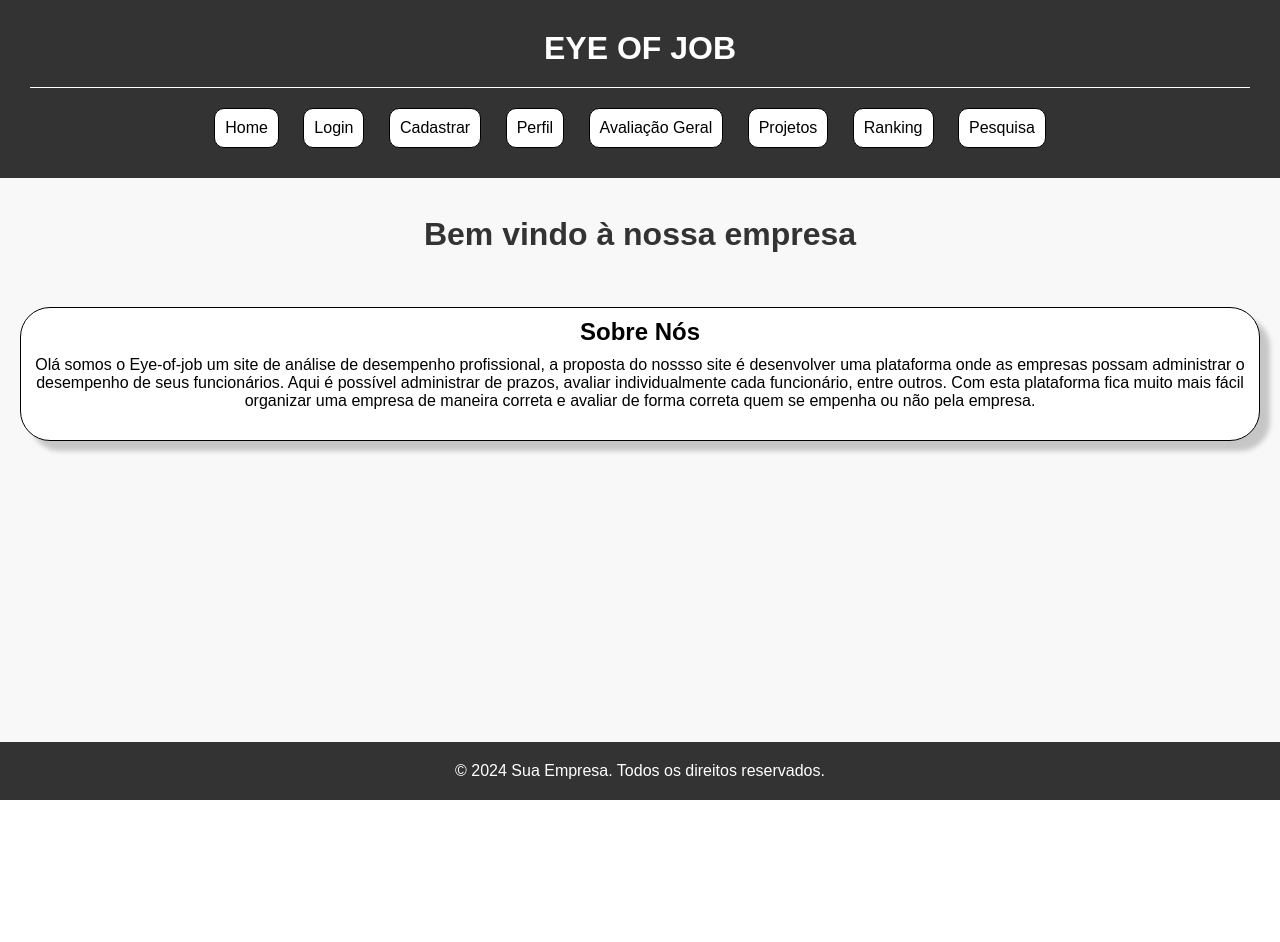
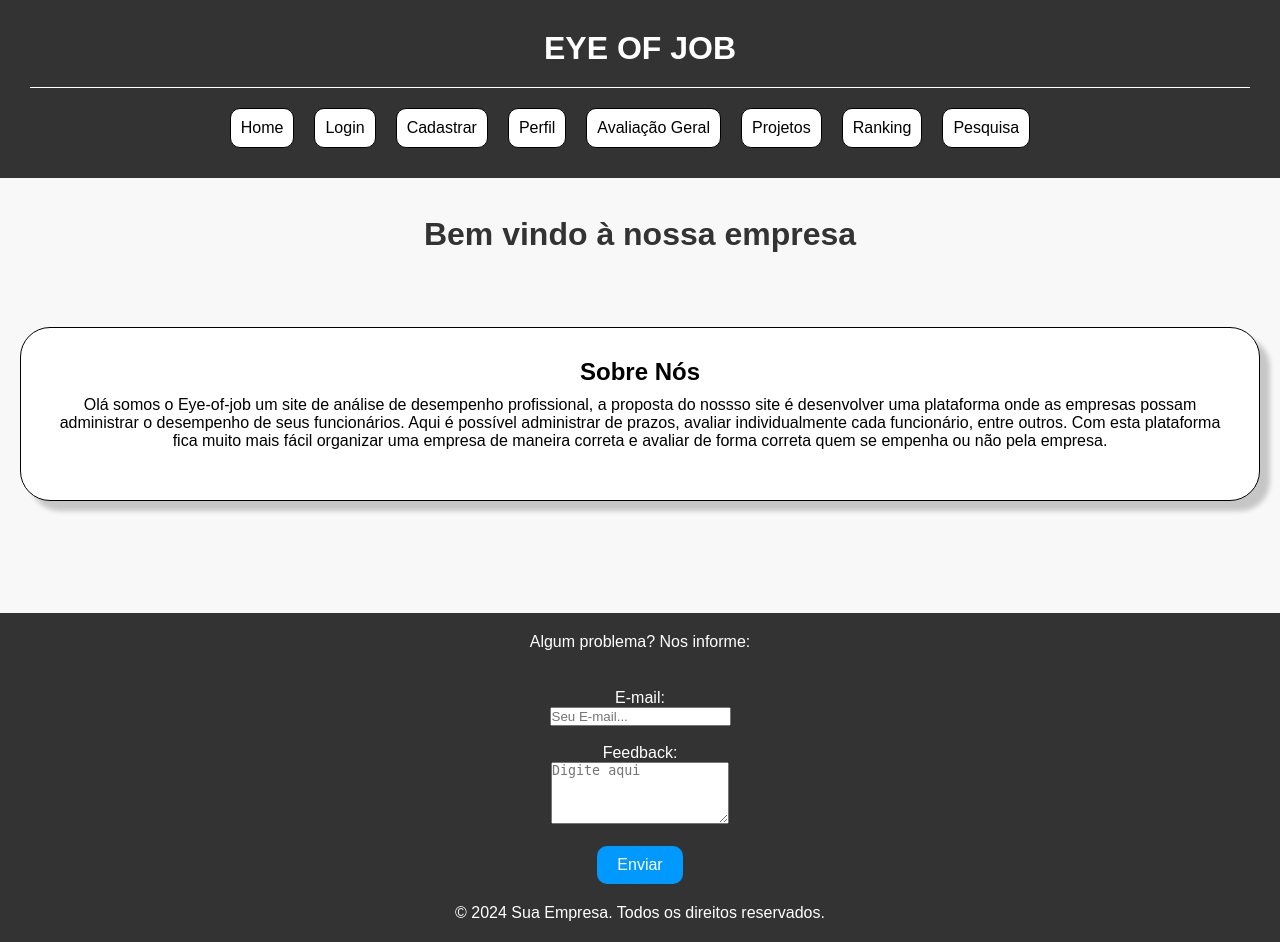
Before and after one commit to AndG087/Projeto-de-FDS, a Django app: page / in a window 1280 px wide. Before the commit the page ends 800 px from the top, so only its background shows below. Run offline with Django 5.2, Linux system fonts and the light colour scheme; a user stored in the database is signed in; parts of the project's set-up code (start-up, migrations or seed data) failed here and were passed over.

Commit message:
Implementando a historia de feedback

```diff
--- a/home/static/inicio.css
+++ /dev/null
@@ -1,89 +0,0 @@
-.container {
-    text-align: center;
-    padding: 10px;
-}
-
-  a {
-    display: inline-block; /* Garante que a 'box' se ajuste ao conteúdo do link */
-    padding: 10px; /* Adiciona espaço interno dentro da 'box' */
-    border: 1px solid black; /* Adiciona uma borda de 1px sólida cinza */
-    background-color: white; /* Define a cor de fundo da 'box' */
-    text-decoration: none; /* Remove o sublinhado padrão do link */
-    color: black; /* Define a cor do texto */
-    border-radius: 10px; /* Adiciona cantos arredondados */
-}
-
-.about-us{
-    text-align: center;
-    display: inline-flex; /* Garante que a 'box' se ajuste ao conteúdo do link */
-    border: 1px solid black; /* Adiciona uma borda de 1px sólida cinza */
-    box-shadow: 10px 10px 5px rgba(0, 0, 0, 0.2);
-    background-color: white; /* Define a cor de fundo da 'box' */
-    color: black; /* Define a cor do texto */
-    border-radius: 30px; /* Adiciona cantos arredondados */
-
-}
-
-* {
-  margin: 0;
-  padding: 0;
-  box-sizing: border-box;
-}
-
-body {
-  font-family: Arial, sans-serif;
-  background-color: #f8f8f8;
-  color: #333;
-}
-
-header {
-  background-color: #333;
-  color: #fff;
-  padding: 20px;
-}
-
-header h1 {
-  margin-bottom: 10px;
-}
-
-nav ul li {
-  display: inline;
-  margin-right: 20px;
-}
-
-nav ul li a {
-  color: black;
-  text-decoration: none;
-}
-
-main {
-  padding: 20px;
-}
-
-section h2 {
-  margin-bottom: 10px;
-}
-
-section p {
-  margin-bottom: 20px;
-}
-
-footer {
-  background-color: #333;
-  color: #fff;
-  padding: 10px 20px;
-  position: fixed;
-  bottom: 0;
-  width: 100%;
-  text-align: center;
-}
-
-.linha-de-separacao {
-  border-top: 1px solid white; /* Define uma linha sólida com 1px de espessura */
-  margin-top: 20px; /* Espaçamento superior para separar dos elementos */
-  margin-bottom: 20px; /* Espaçamento inferior para separar dos elementos */
-}
-
-h1{
-  text-align: center;
-}
--- /dev/null
+++ b/home/static/inicio2.css
@@ -0,0 +1,119 @@
+* {
+  margin: 0;
+  padding: 0;
+  box-sizing: border-box;
+}
+
+html, body {
+  height: 100%;
+  font-family: Arial, sans-serif;
+  background-color: #f8f8f8;
+  color: #333;
+}
+
+body {
+  display: flex;
+  flex-direction: column;
+}
+
+.container {
+  text-align: center;
+  padding: 10px;
+}
+
+a {
+  display: inline-block;
+  padding: 10px;
+  border: 1px solid black;
+  background-color: white;
+  text-decoration: none;
+  color: black;
+  border-radius: 10px;
+}
+
+.about-us {
+  text-align: center;
+  display: inline-flex;
+  border: 1px solid black;
+  box-shadow: 10px 10px 5px rgba(0, 0, 0, 0.2);
+  background-color: white;
+  color: black;
+  border-radius: 30px;
+  padding: 20px;
+  margin: 20px auto;
+}
+
+header {
+  background-color: #333;
+  color: #fff;
+  padding: 20px;
+}
+
+header h1 {
+  margin-bottom: 10px;
+}
+
+nav ul {
+  list-style: none;
+  padding: 0;
+  display: flex;
+  justify-content: center;
+}
+
+nav ul li {
+  margin-right: 20px;
+}
+
+nav ul li a {
+
+  text-decoration: none;
+}
+
+main {
+  flex: 1;
+  padding: 20px;
+}
+
+section h2 {
+  margin-bottom: 10px;
+}
+
+section p {
+  margin-bottom: 20px;
+}
+
+footer {
+  background-color: #333;
+  color: #fff;
+  padding: 10px 20px;
+  text-align: center;
+}
+
+.linha-de-separacao {
+  border-top: 1px solid white;
+  margin-top: 20px;
+  margin-bottom: 20px;
+}
+
+h1 {
+  text-align: center;
+}
+
+form {
+  margin: 20px 0;
+}
+
+.btn-custom {
+  padding: 10px 20px; /* Aumenta o tamanho do botão */
+  border-radius: 10px; /* Arredonda as bordas */
+  background-color: #0099ff; /* Define a cor de fundo azul claro */
+  border: none; /* Remove a borda padrão */
+  color: white; /* Define a cor do texto */
+  font-size: 16px; /* Aumenta o tamanho da fonte */
+  cursor: pointer; /* Muda o cursor para indicar que é clicável */
+  transition: background-color 0.3s; /* Adiciona uma transição suave para a mudança de cor de fundo */
+}
+
+.btn-custom:hover {
+  background-color: #0089c0; /* Muda a cor de fundo ao passar o mouse */
+}
--- a/home/templates/inicio.html
+++ b/home/templates/inicio.html
@@ -5,7 +5,7 @@
     <meta charset="UTF-8">
     <meta name="viewport" content="width=device-width, initial-scale=1.0">
     <title>Página Inicial</title>
-    <link rel="stylesheet" href="{% static 'inicio.css' %}">
+    <link rel="stylesheet" href="{% static 'inicio2.css' %}">
 </head>
 <body>
 
@@ -25,7 +25,7 @@
                 <li><a href="{% url 'ranking' %}">Ranking</a></li>
                 <li><a href="{% url 'search' %}">Pesquisa</a></li>
 
-                <!-- Adicione mais links de navegação conforme necessário -->
+
             </ul>
         </nav>
     </div>
@@ -47,8 +47,26 @@
 
 </main>
 
+<br><br><br><br>
+
+
 <footer>
     <div class="container">
+        <p>Algum problema? Nos informe:</p> <br>
+        <form method = 'POST'>
+            {%csrf_token%}
+
+            <label for = "email">E-mail:</label> <br>
+            <input type = "Email" name = "email" placeholder = "Seu E-mail..." required>
+            <br>
+            <br>
+            <label for = "texto">Feedback:</label> <br>
+            <textarea rows="4" name = "texto" placeholder = "Digite aqui" required></textarea>
+            <br>
+            <br>
+            <button type="submit" class="btn-custom">Enviar</button>
+
+        </form>
         <p>&copy; 2024 Sua Empresa. Todos os direitos reservados.</p>
     </div>
 </footer>
--- a/home/urls.py
+++ b/home/urls.py
@@ -13,5 +13,5 @@ urlpatterns = [
     path('search/', views.search, name="search"),
     path('edit_personuser/', views.editar_perfil, name="edit_personuser"),
     path('perfil/', views.home, name="perfil"),  # Rota para o perfil do usuário logado
-    path('perfil/<int:user_id>/', views.pesquisa_resultado, name="perfil_usuario"),  # Rota para o perfil de um usuário específico
+    path('perfil/<int:user_id>/', views.home, name="perfil_usuario"),  # Rota para o perfil de um usuário específico
 ]
--- a/home/views.py
+++ b/home/views.py
@@ -8,7 +8,7 @@ from django.db.models import Count, Avg
 from django.contrib.auth.models import User
 from django.contrib.auth import authenticate, login as logind
 from django.http import HttpResponse
-from .models import Avaliacao3, Projeto, Foto, Descricao
+from .models import Avaliacao3, Projeto, Foto, Descricao, Feedback3
 from django.shortcuts import render, get_object_or_404
 from django.http import JsonResponse
 
@@ -17,7 +17,16 @@ from django.http import JsonResponse
 
 @login_required(login_url="/login/")
 def inicio(request):
+    if request.method == 'POST':
+        email = request.POST.get('email')
+        texto = request.POST.get('texto')
+        usuario = request.user
+
+        feedback = Feedback3(email=email, texto=texto,user=usuario)
+        feedback.save()
+
     return render(request,'inicio.html')
+
 
 
 def login(request):
@@ -107,6 +116,7 @@ def home(request, user_id=None):
         avaliacoes_usuario = Avaliacao3.objects.filter(avaliado=request.user.username)
         media_avaliacoes = avaliacoes_usuario.aggregate(avg_nota=Avg('nota'))['avg_nota']
         media_avaliacoes = round(media_avaliacoes, 1) if media_avaliacoes is not None else None
+        feedbacks = Feedback3.objects.filter(user=user)
 
     contexto = {
         'trabalhos': trabalhos,
@@ -114,6 +124,7 @@ def home(request, user_id=None):
         'descricao': descricao,
         'user': user,
         'media_avaliacoes': media_avaliacoes,
+        'feedbacks': feedbacks,
     }
 
     return render(request, "personuser.html", contexto)
```
Also changed, not shown: home/models.py (+10 -0 lines), home/templates/h4.html (deleted, +0 -15 lines), home/templates/h5.html (deleted, +0 -15 lines), home/templates/personuser.html (+29 -2 lines), db.sqlite3, home/migrations/0022_feedback.py (added), home/migrations/0023_feedback2_delete_feedback.py (added), home/migrations/0024_feedback3_delete_feedback2.py (added), home/static/logo-branco.png (deleted).
